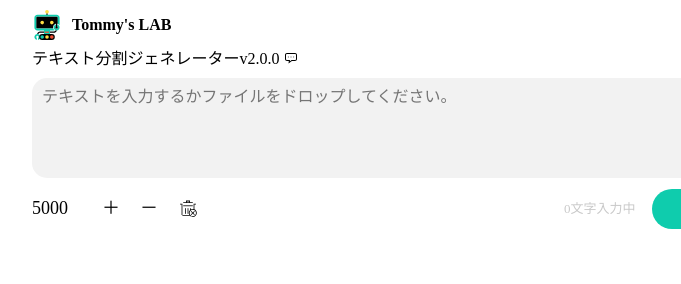
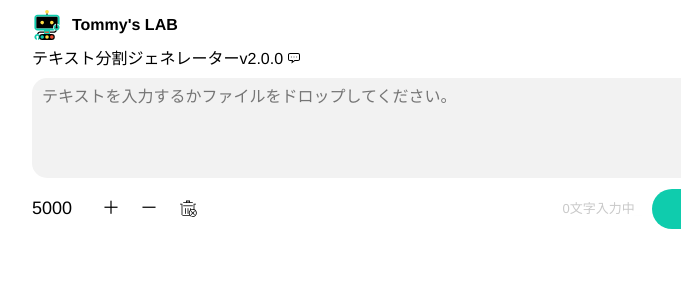
Before and after one commit to tommy-nagasaki/TextSplitGenerator, a plain HTML site: page index.html in a window 1280 px wide. Shown: the top 284 px of the page, 248-929 px from the left. Drawn offline with Linux system fonts and the light colour scheme.

Commit message:
Add files via upload

```diff
--- a/css/select.css
+++ b/css/select.css
@@ -1,5 +1,11 @@
 /* 画面全体 */
 body {
+    font-family: "Helvetica Neue",
+        Arial,
+        "Hiragino Kaku Gothic ProN",
+        "Hiragino Sans",
+        Meiryo,
+        sans-serif;
     /* 画面幅から40pxずつ余白を引いた値をwidthに設定 */
     width: calc(100% - 40px);
     /* 両サイドに20pxの余白を設定 */
@@ -23,7 +29,6 @@ header {
 /* ラボロゴ */
 .labname {
     margin-right: auto;
-    font-family: Gill Sans、Gill Sans MT、Calibri、sans-serif;
     font-weight: bold;
     text-align: right;
     margin-left: 10px;
--- a/css/テスト.css
+++ b/css/テスト.css
@@ -1,5 +1,11 @@
 /* 画面全体 */
 body {
+    font-family: "Helvetica Neue",
+            Arial,
+            "Hiragino Kaku Gothic ProN",
+            "Hiragino Sans",
+            Meiryo,
+            sans-serif;
     /* 画面幅から40pxずつ余白を引いた値をwidthに設定 */
     width: calc(100% - 40px);
     /* 両サイドに20pxの余白を設定 */
@@ -23,7 +29,6 @@ header {
 /* ラボロゴ */
 .labname {
     margin-right: auto;
-    font-family: Gill Sans、Gill Sans MT、Calibri、sans-serif;
     font-weight: bold;
     text-align: right;
     margin-left: 10px;
```
